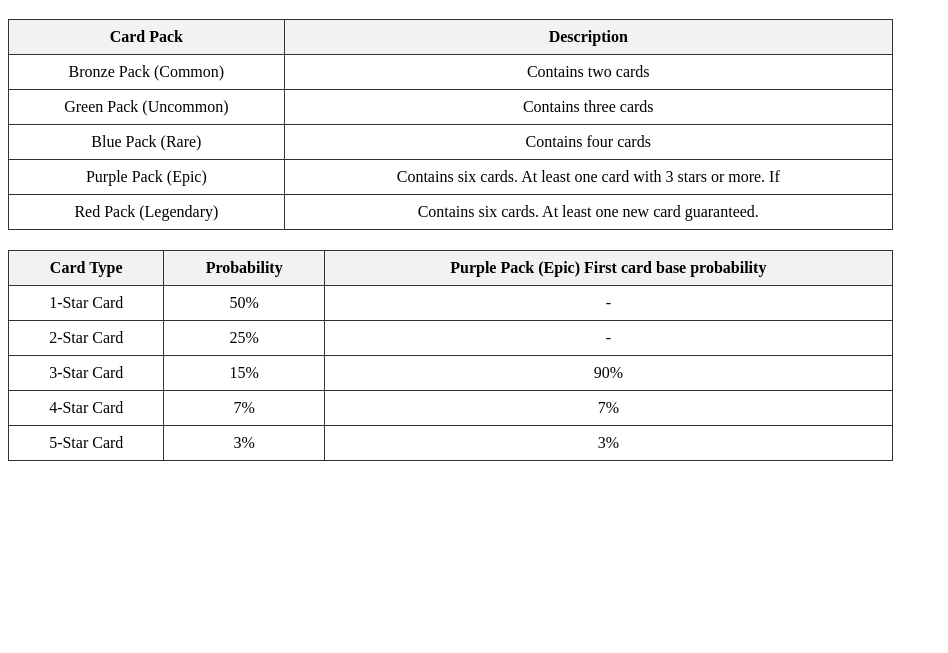
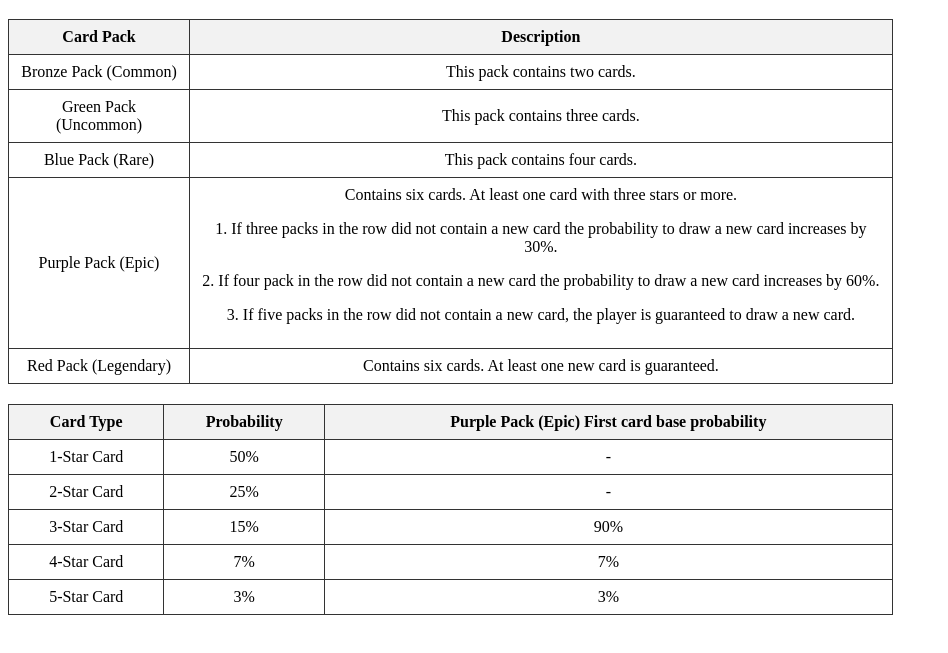
Before and after one commit to Bestgames-aiml/foxymatch-collection, a plain HTML site: page index.html in a window 1280 px wide. Shown: the part 61-714 px from the top of the page, without its empty margins (0-948 px from the left). Drawn offline with Linux system fonts and the light colour scheme.

Commit message:
Update index.html

```diff
--- a/index.html
+++ b/index.html
@@ -28,23 +28,27 @@
       </tr>
       <tr>
         <td>Bronze Pack (Common)</td>
-        <td>Contains two cards</td>
+        <td>This pack contains two cards.</td>
       </tr>
       <tr>
         <td>Green Pack (Uncommon)</td>
-        <td>Contains three cards</td>
+        <td>This pack contains three cards.</td>
       </tr>
       <tr>
         <td>Blue Pack (Rare) </td>
-        <td>Contains four cards</td>
+        <td>This pack contains four cards.</td>
       </tr>
       <tr>
         <td>Purple Pack (Epic)</td>
-        <td>Contains six cards. At least one card with 3 stars or more. If </td>
+        <td>Contains six cards. At least one card with three stars or more.
+        <p>1. If three packs in the row did not contain a new card the probability to draw a new card increases by 30%.</p>
+        <p>2. If four pack in the row did not contain a new card the probability to draw a new card increases by 60%. </p>
+        <p>3. If five packs in the row did not contain a new card, the player is guaranteed to draw a new card.</p>
+        </td>
       </tr>
       <tr>
         <td>Red Pack (Legendary)</td>
-        <td>Contains six cards. At least one new card guaranteed.</td>
+        <td>Contains six cards. At least one new card is guaranteed.</td>
       </tr>
     </table>
 
```
